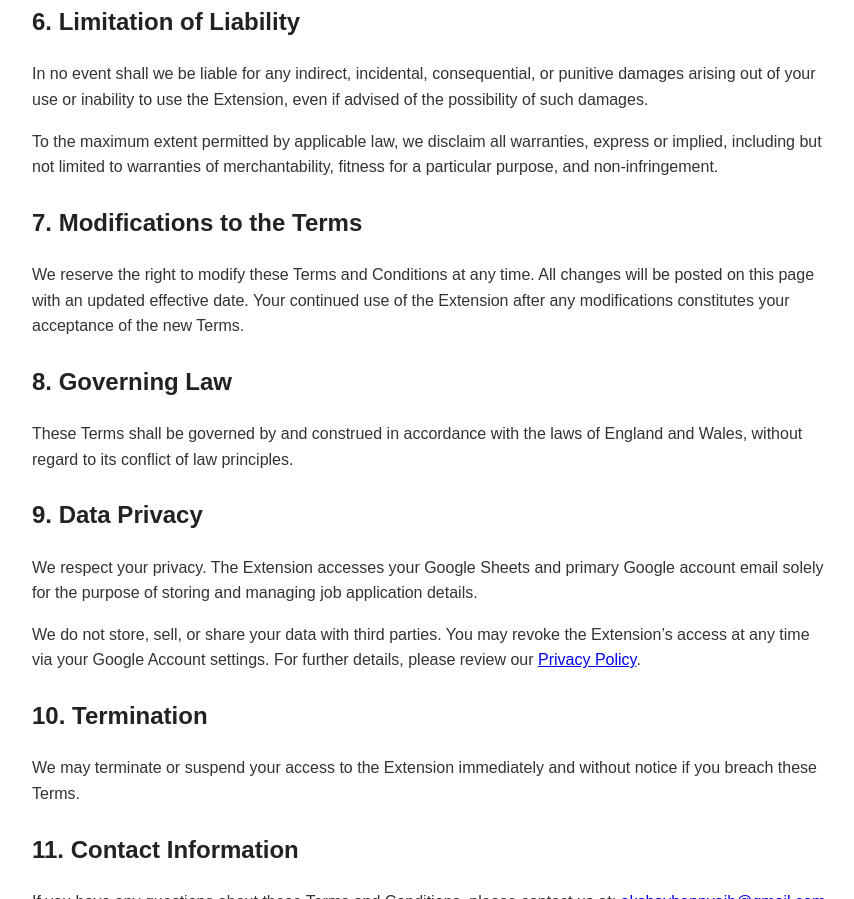
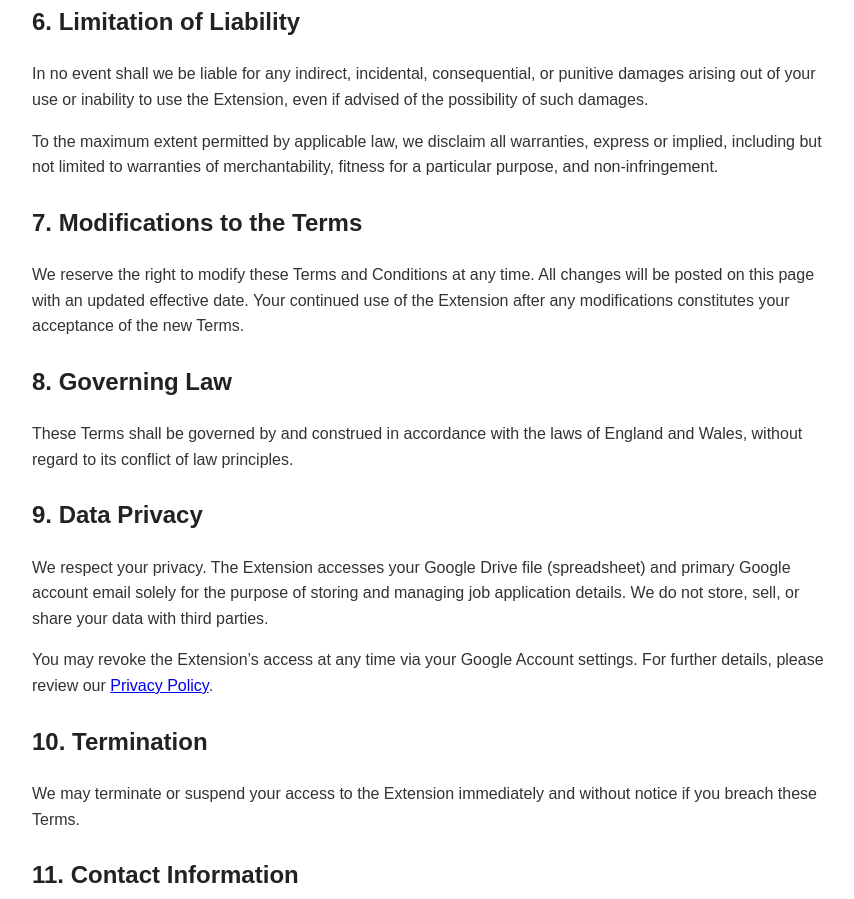
Before and after one commit to AkshayBenny/jobseeker-ch-extension, a plain HTML site: page terms-and-conditions.html in a window 1280 px wide. Shown: the part 1010-1909 px from the top of the page, without its empty margins (208-1062 px from the left). Drawn offline with Linux system fonts and the light colour scheme.

Commit message:
tandc update

```diff
--- a/terms-and-conditions.html
+++ b/terms-and-conditions.html
@@ -54,9 +54,11 @@
 				</p>
 				<ul>
 					<li>
-						<strong>Google Sheets Access:</strong>
-						(<code>https://www.googleapis.com/auth/spreadsheets</code>)
-						– to read, edit, create, and delete spreadsheets.
+						<strong>Google Drive File Access:</strong>
+						(<code>https://www.googleapis.com/auth/drive.file</code>)
+						– to read, edit, create, and delete only the Google
+						Drive files (such as spreadsheets) that are created by
+						our Extension.
 					</li>
 					<li>
 						<strong>Google Account Email:</strong>
@@ -143,14 +145,15 @@
 				<h2>9. Data Privacy</h2>
 				<p>
 					We respect your privacy. The Extension accesses your Google
-					Sheets and primary Google account email solely for the
-					purpose of storing and managing job application details.
+					Drive file (spreadsheet) and primary Google account email
+					solely for the purpose of storing and managing job
+					application details. We do not store, sell, or share your
+					data with third parties.
 				</p>
 				<p>
-					We do not store, sell, or share your data with third
-					parties. You may revoke the Extension’s access at any time
-					via your Google Account settings. For further details,
-					please review our
+					You may revoke the Extension’s access at any time via your
+					Google Account settings. For further details, please review
+					our
 					<a
 						href="https://akshaybenny.github.io/jobseeker-ch-extension/privacy-policy.html"
 						>Privacy Policy</a
```
